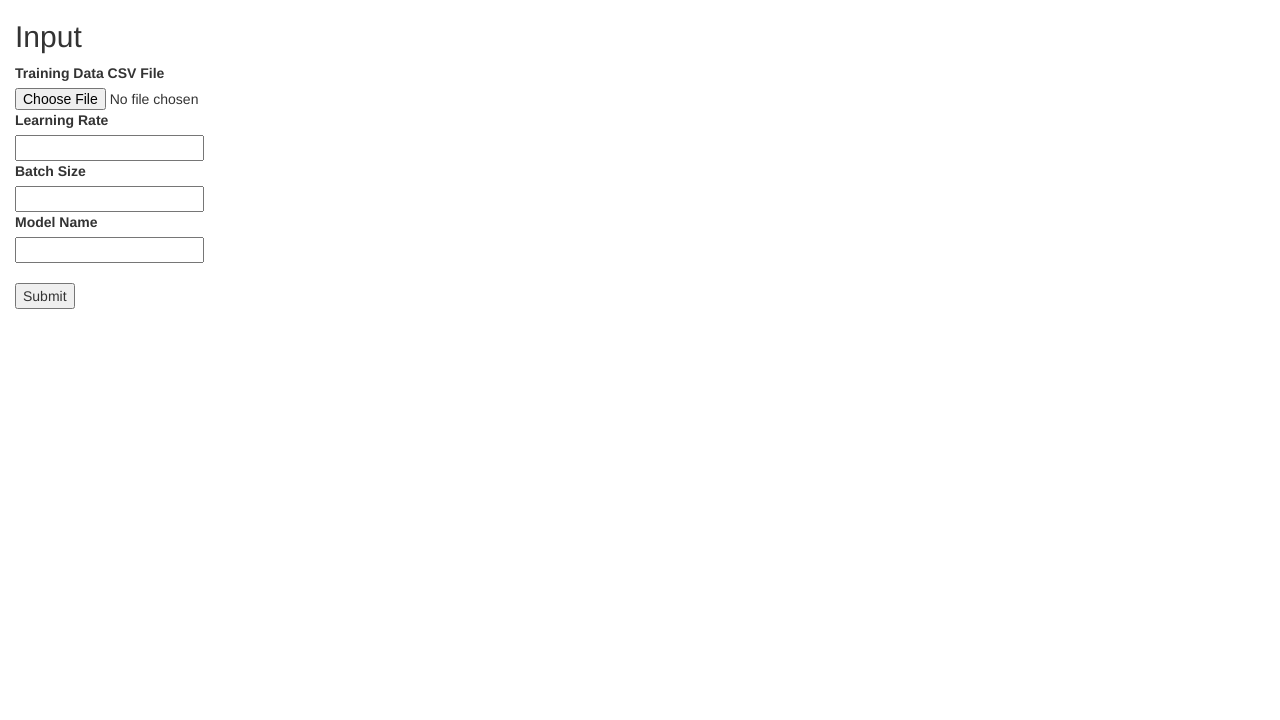
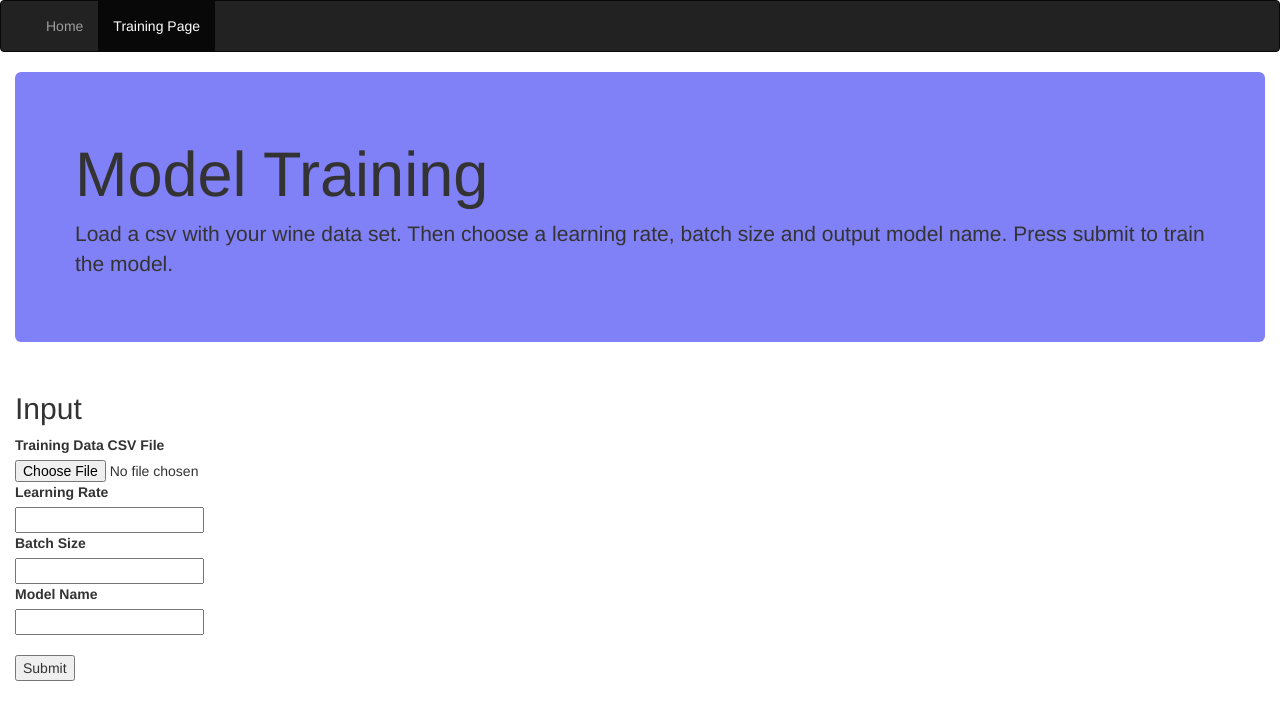
Before and after one commit to PythonWorkshop/TensorFlowFlask, a Flask app: page /train/ in a window 1280 px wide. Shown: the top 720 px of the page. Run offline with Flask 2, Linux system fonts and the light colour scheme; parts of the project's set-up code (start-up, migrations or seed data) failed here and were passed over; some libraries are stand-ins or nearby versions.

Commit message:
improved page style

```diff
--- a/main.py
+++ b/main.py
@@ -23,7 +23,7 @@ sess = tf.Session()
 with tf.variable_scope("softmax_regression"):
     y1, variables = model.softmax_regression(x)
 saver = tf.train.Saver(variables)
-saver.restore(sess, "wine_quality/data/softmax_regression.ckpt")
+# saver.restore(sess, "wine_quality/data/softmax_regression.ckpt")
 def simple(x1):
     return sess.run(y1, feed_dict={x: x1}).flatten().tolist()
 
@@ -86,7 +86,8 @@ def upload():
         form.training_data.data.save('wine_quality/data/' + filename)
         dataframe = pd.read_csv('wine_quality/data/' + filename, sep=',')
         model_log = train_model(dataframe, learning_rate, batch_size)
-        return render_template('test_data_upload.html', form=form, filename=filename, model_log=model_log)
+        return render_template('test_data_upload.html', form=form, filename=filename, model_log=model_log,
+                               learning_rate=learning_rate, batch_size=batch_size)
     else:
         filename = None
     return render_template('test_data_upload.html', form=form, filename=filename)
--- a/templates/test_data_upload.html
+++ b/templates/test_data_upload.html
@@ -10,7 +10,25 @@
 </head>
 <body>
 
+<nav class="navbar navbar-inverse">
+    <div class="container-fluid">
+        <div class="navbar-header">
+            <a class="navbar-brand" href="/test"></a>
+        </div>
+        <ul class="nav navbar-nav">
+            <li><a href="/test">Home</a></li>
+            <li class="active"><a href="/train">Training Page</a></li>
+        </ul>
+    </div>
+</nav>
+
 <div class="container-fluid">
+  <div style="background:#8181F7 !important" class="jumbotron">
+    <h1>Model Training</h1>
+    <p>Load a csv with your wine data set. Then choose a learning rate, batch size and output model name. Press submit
+    to train the model.</p>
+  </div>
+
   <div class="row">
     <div class="col-sm-4">
       <h2>Input</h2>
@@ -29,7 +47,11 @@
 
     <div class="col-sm-8">
       {% if model_log %}
-      <h2>Model Log</h2>
+      <h2>Model</h2>
+      <h3>Training Parameters</h3>
+      <p>Learning rate = {{ learning_rate }}</p>
+      <p>Batch size = {{ batch_size}}</p>
+      <h3>Model Training Log</h3>
       <p>
         {% for log_entry in model_log %}
         {{ log_entry }}<br>
```
Also changed, not shown: templates/test_parameters.html (+19 -0 lines).
